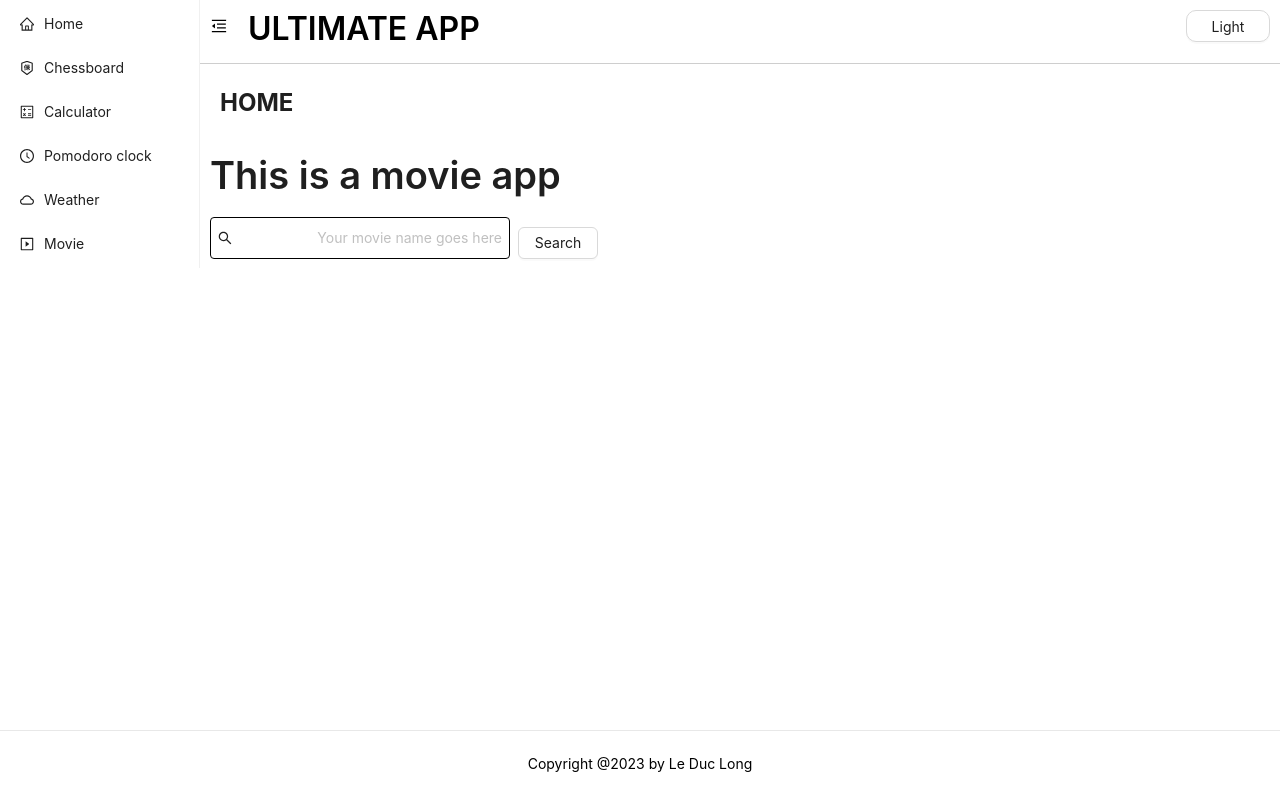
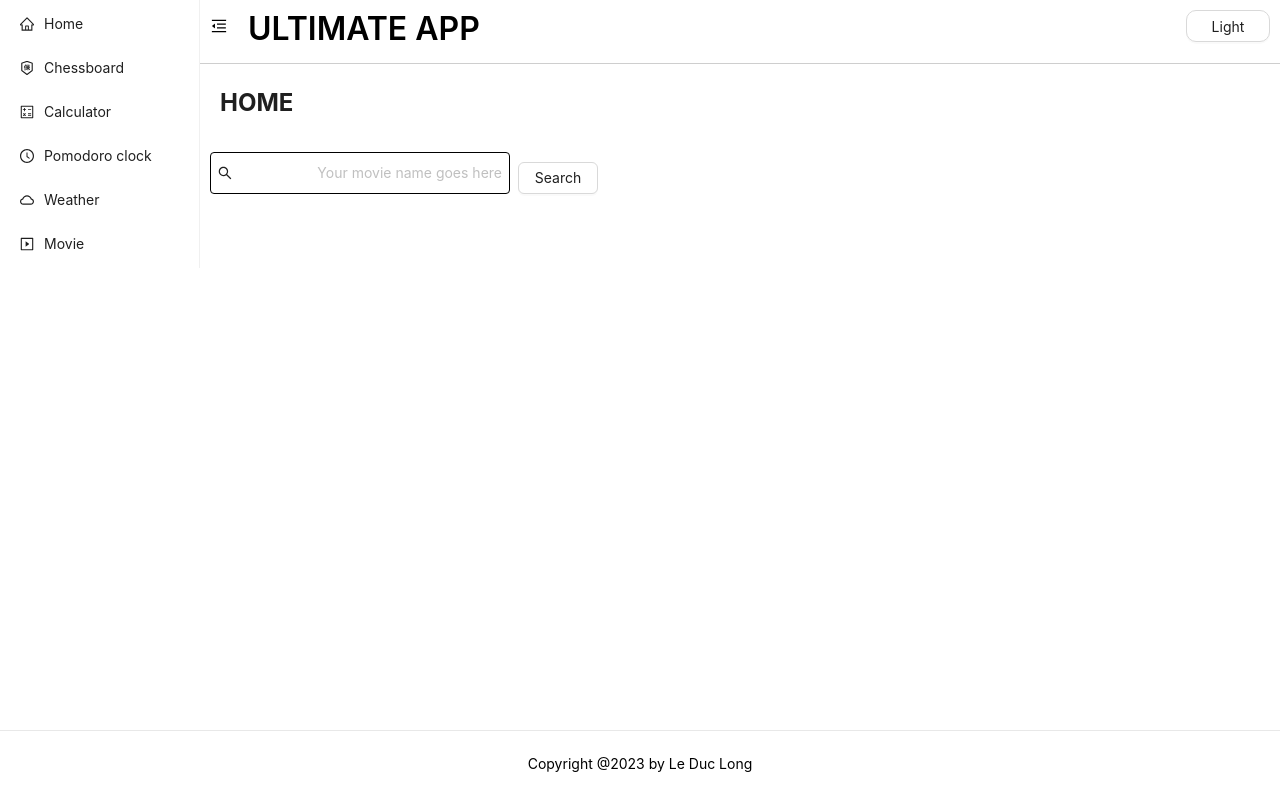
Before and after one commit to lelongrvp/final, a React (Vite) app: page /movie in a window 1280 px wide. Shown: the top 810 px of the page. Built offline with nearby package versions, Linux system fonts and the light colour scheme; no server answers.

Commit message:
adding change

```diff
--- a/src/Movie/Movie.jsx
+++ b/src/Movie/Movie.jsx
@@ -1,12 +1,8 @@
-import { Typography } from "antd";
 import MovieCard from "./MovieCard";
-
-const { Title } = Typography;
 
 const Movie = () => {
   return (
     <>
-      <Title>This is a movie app</Title>
       <MovieCard />
     </>
   );
```
